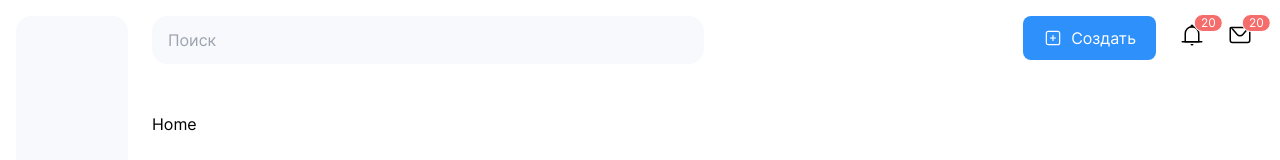
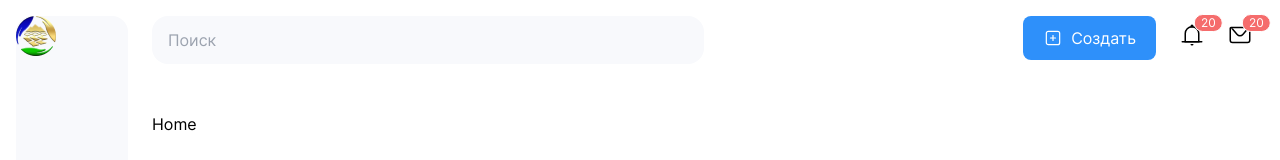
Before and after one commit to Zayniddin12/kitchen, a Vue app: page /home in a window 1280 px wide. Shown: the top 160 px of the page. Built offline with nearby package versions, Linux system fonts and the light colour scheme.

Commit message:
errorlayout

```diff
--- a/src/App.vue
+++ b/src/App.vue
@@ -1,11 +1,12 @@
 <script setup lang="ts">
 import MainLayout from "@/layout/MainLayout.vue";
 import LoginLayout from "@/layout/LoginLayout.vue";
-import { onMounted, ref, watch } from "vue";
+import ErrorLayout from "@/layout/ErrorLayout.vue";
 
 const layouts = {
   MainLayout: MainLayout,
   LoginLayout: LoginLayout,
+  ErrorLayout: ErrorLayout,
 };
 </script>
 <template>
--- a/src/layout/Bars/SideBar.vue
+++ b/src/layout/Bars/SideBar.vue
@@ -1,7 +1,9 @@
 <template>
   <div class="sidebar w-[128px]">
     <div class="sidebar-wrapper">
-
+      <div>
+        <img src="@/assets/images/logo.png" alt="">
+      </div>
     </div>
   </div>
 </template>
--- /dev/null
+++ b/src/layout/ErrorLayout.vue
@@ -0,0 +1,11 @@
+<script setup lang="ts">
+import ErrorPage from "@/components/errors/404.vue";
+</script>
+
+<template>
+  <ErrorPage />
+</template>
+
+<style scoped lang="scss">
+
+</style>
--- a/src/router/index.ts
+++ b/src/router/index.ts
@@ -32,14 +32,13 @@ const router = createRouter({
       path: "/login",
       name: "login",
       component: import("../views/Login.vue"),
-      meta: { authRequired: false, layout: "LoginLayout" },
+      meta: { layout: "LoginLayout" },
 
     },
     {
       path: "/:pathMatch(.*)*",
-      meta: { authRequired: false },
       component: import("../components/errors/404.vue"),
-
+      meta: { layout: "ErrorLayout" },
     },
 
   ],
```
